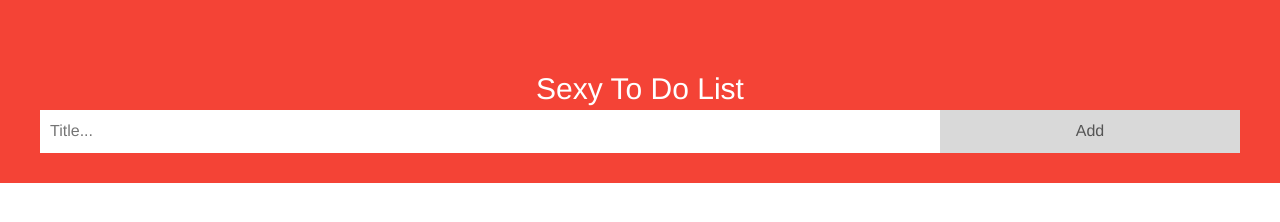
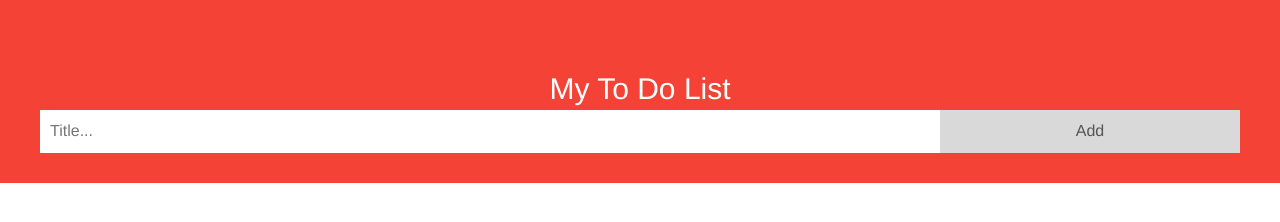
Before and after one commit to sair2/sair2.github.io, a plain HTML site: page index.html in a window 1280 px wide. Shown: the part 58-280 px from the top of the page. Drawn offline with nearby package versions, Linux system fonts and the light colour scheme.

Commit message:
Update index.html

```diff
--- a/index.html
+++ b/index.html
@@ -144,7 +144,7 @@ input {
   <div id="myDIV" class="header">
   <br>
   <br>
-  <h2 style="margin:5px">Sexy To Do List</h2>
+  <h2 style="margin:5px">My To Do List</h2>
   <input type="text" id="myInput" placeholder="Title...">
   <span onclick="newElement()" class="addBtn">Add</span>
 </div>
```
